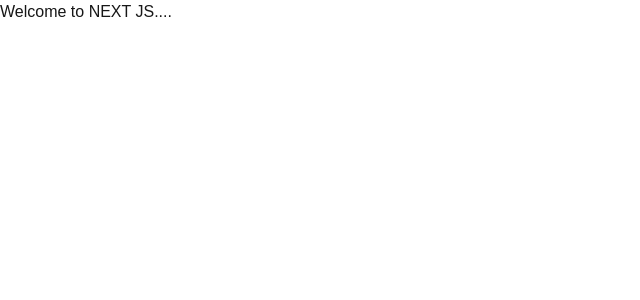
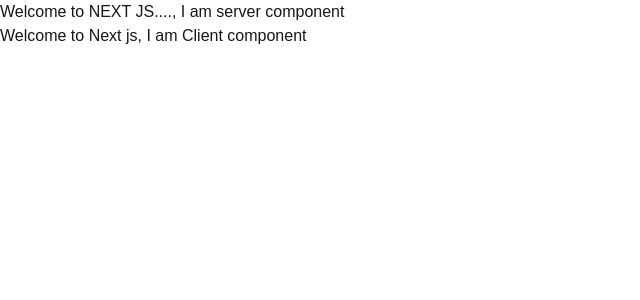
Before and after one commit to Shahid6516/Next_js, a Next.js app: page / in a window 1280 px wide. Shown: the top 300 px of the page, without its empty margins (0-640 px from the left). Built offline with nearby package versions, Linux system fonts and the light colour scheme.

Commit message:
feat: update ServerComponent message and add FirstClientComponent

```diff
--- /dev/null
+++ b/app/FirstClientComponent.tsx
@@ -0,0 +1,7 @@
+"use client";
+
+export default function FirstClientComponent(){
+    return(
+        <h1>Welcome to Next js, I am Client component</h1>
+    )
+}
--- a/app/ServerComponent.tsx
+++ b/app/ServerComponent.tsx
@@ -1,7 +1,7 @@
 export default function ServerComponent() {
   return (
     <div>
-      <h1>Welcome to NEXT JS....</h1>
+      <h1>Welcome to NEXT JS...., I am server component</h1>
     </div>
   );
 }
--- a/app/page.tsx
+++ b/app/page.tsx
@@ -1,9 +1,11 @@
+import FirstClientComponent from "./FirstClientComponent";
 import ServerComponent from "./ServerComponent";
 
 export default function Home() {
   return (
     <>
       <ServerComponent />
+      <FirstClientComponent/>
     </>
   );
 }
```
